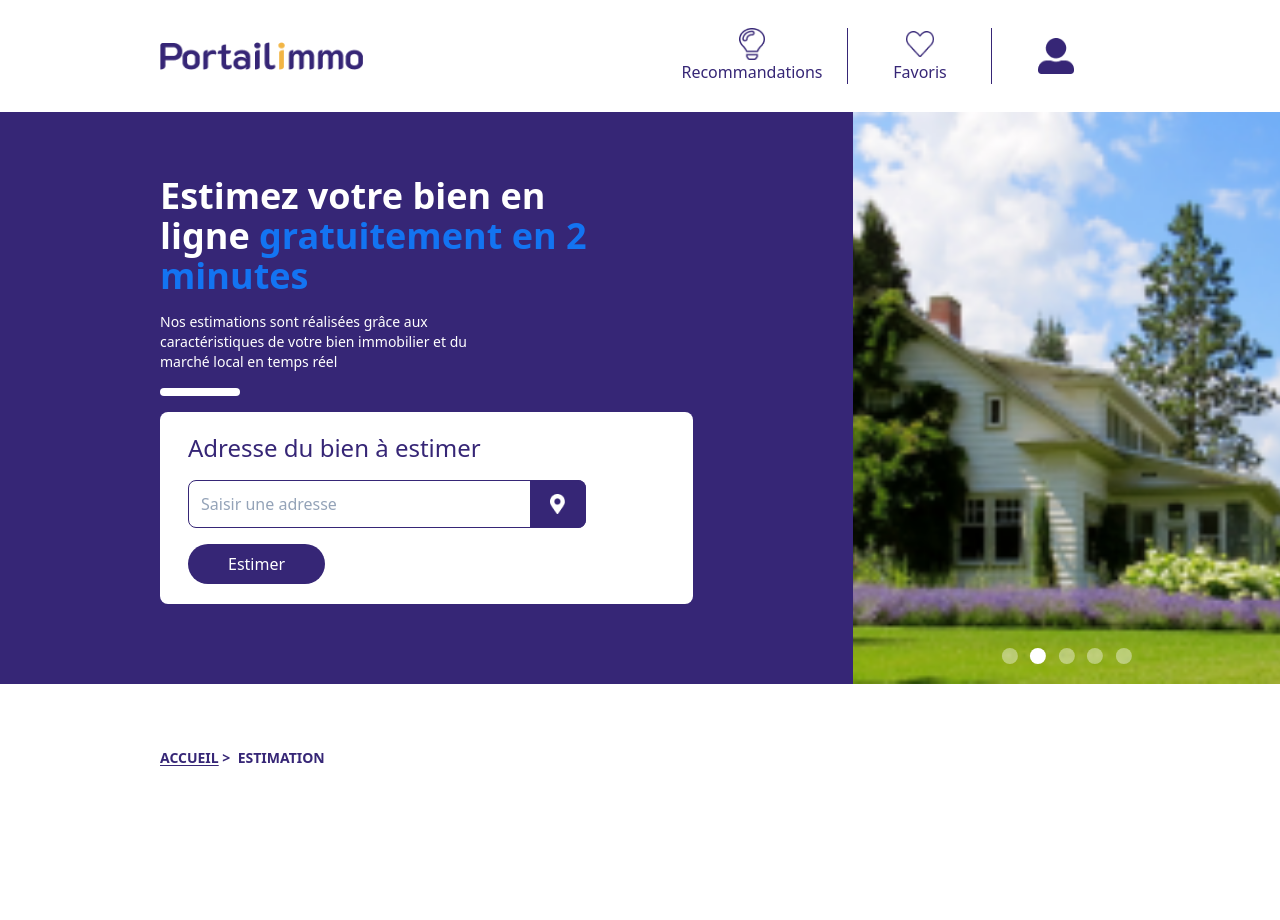
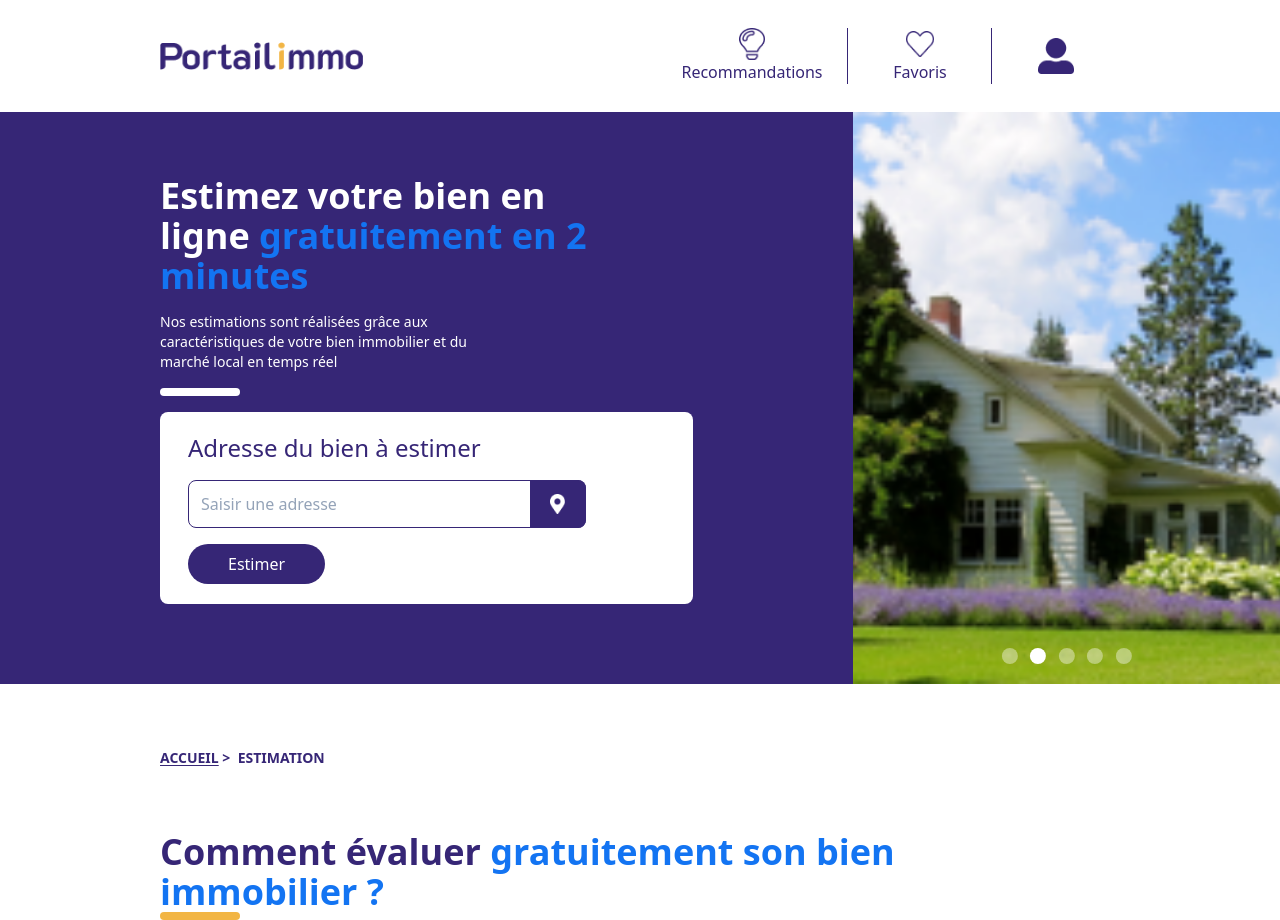
Before and after one commit to magicniclus/immoportail, a Next.js app: page / in a window 1280 px wide. Before the commit the page ends 832 px from the top, so only its background shows below. Built offline with nearby package versions, Linux system fonts and the light colour scheme.

Commit message:
Update index.js

```diff
--- a/pages/index.js
+++ b/pages/index.js
@@ -3,6 +3,7 @@ import { Inter } from '@next/font/google'
 import Header from '../components/Organisms/Header'
 import EstimationBanner from '../components/Organisms/EstimationBanner'
 import BreadcrumbContainer from '../components/Organisms/BreadcrumbContainer'
+import EvaluationBanner from '../components/Organisms/EvaluationBanner'
 
 const inter = Inter({ subsets: ['latin'] })
 
@@ -19,6 +20,7 @@ export default function Home() {
       <main>
         <EstimationBanner />
         <BreadcrumbContainer list={["Accueil", "Estimation"]} />
+        <EvaluationBanner />
       </main>
     </>
   )
```
